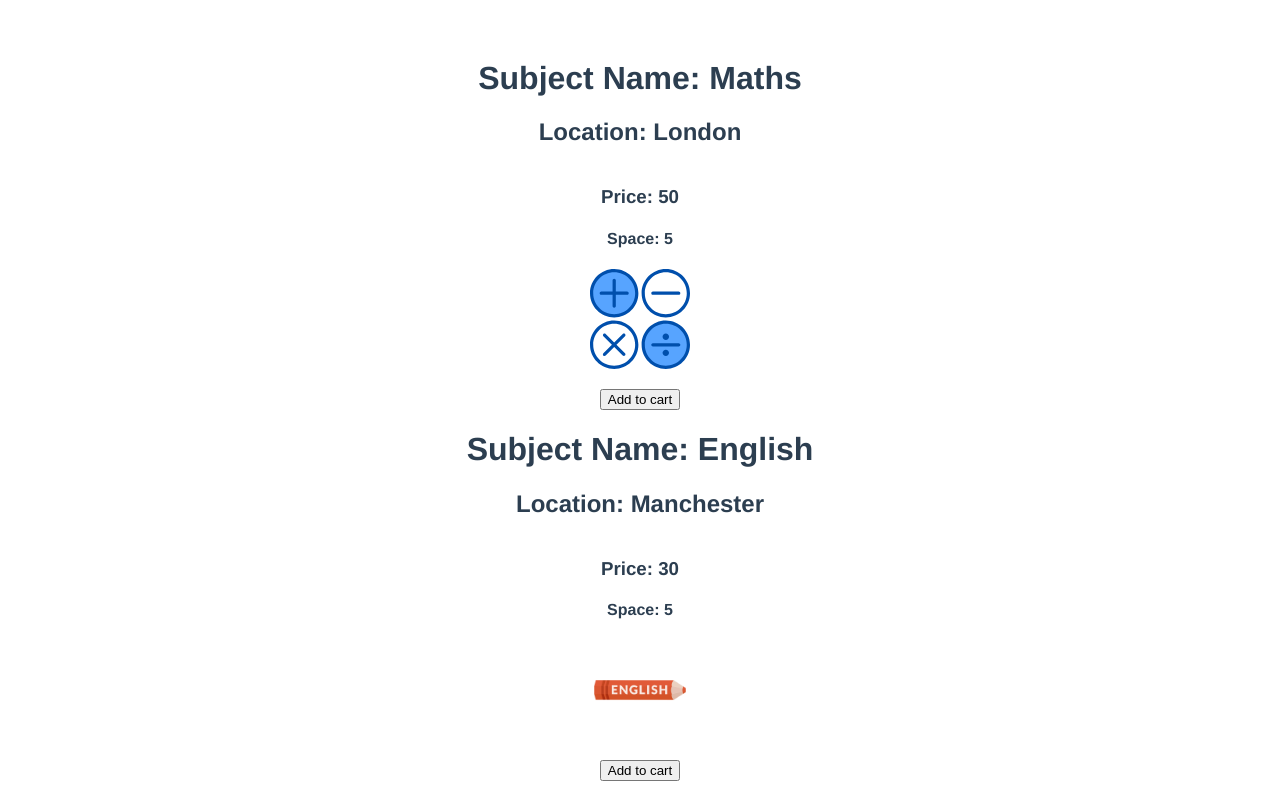
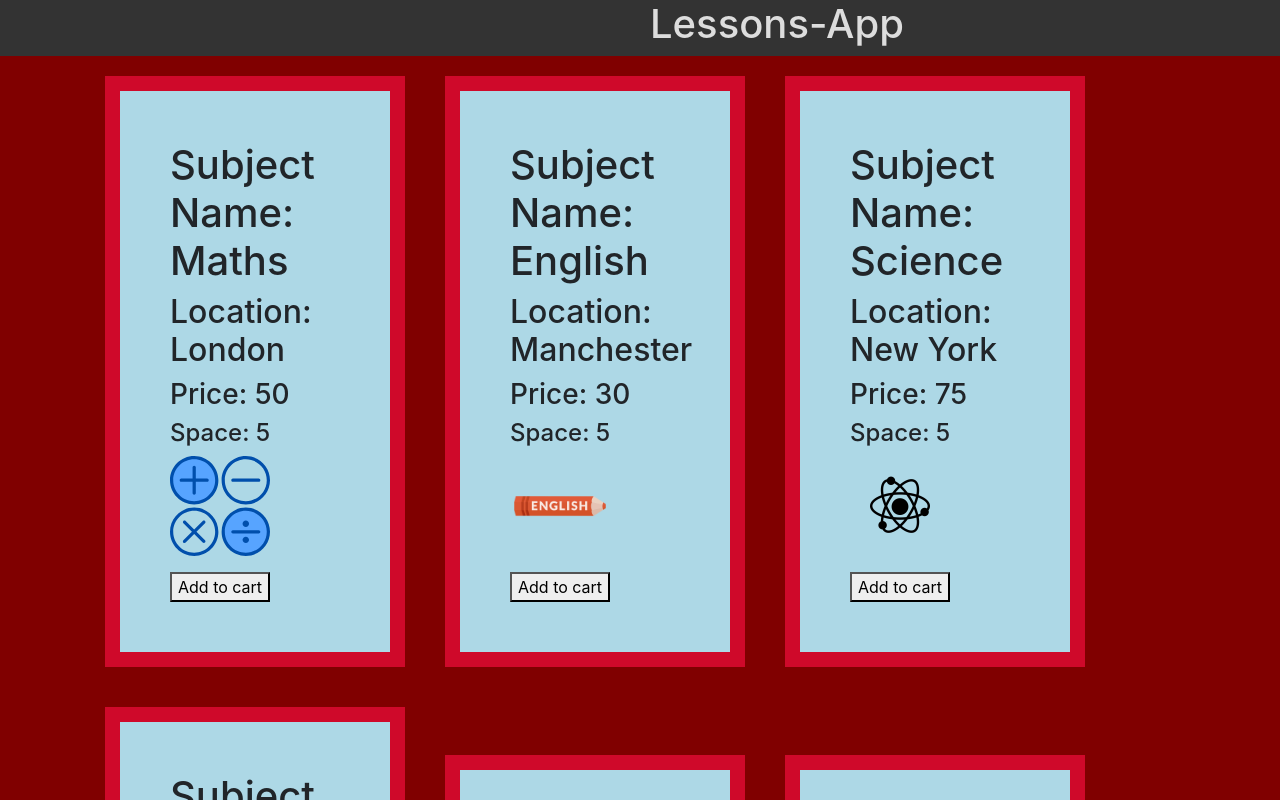
Before and after one commit to HamzaBari2000/testapp, a Vue app: page / in a window 1280 px wide. Shown: the top 800 px of the page. Built offline with nearby package versions, Linux system fonts and the light colour scheme.

Commit message:
commit 1

```diff
--- a/src/App.vue
+++ b/src/App.vue
@@ -1,38 +1,104 @@
+<style>
+  @import './assets/css/styles.css';
+</style>
+
 <template>
+
   <div id="app">
-    <HelloWorld @addLesson='addToCart'/>
+    <header id="navbar">
+      <h1 id="sitetitle" v-text="sitename"></h1>
+      <button v-show="btnCart" id="btnCart" v-on:click='showCart'>
+        <!--Returns the Number of Items Inside the Cart.-->
+        {{cartItemCount}}
+        <span id="btnText" class="fas fa-cart-plus" v-on:click='switchText'> Cart</span>
+      </button>
+    </header>
+    <main>
+      <div id="box" v-if='showLessonsPage'>
+          <LessonList @addLesson='addToCart'/>
+      </div>
+      <!--If the show lessons page == false then it will switch to the cart section and display the cart section on the app -->
+      <div id="cart-page" v-else>
+        <!--Switching to the Cart Page-->
+        <!--Displaying The Checkout (add the component below here)-->
+          <CartAndCheckout :cart="cart" @removeFromCart='removeLesson()'></CartAndCheckout>
+      </div>
+    </main>
   </div>
 </template>
 
 <script>
-import HelloWorld from './components/HelloWorld.vue'
+import LessonList from './components/LessonList.vue'
+import CartAndCheckout from './components/CartAndCheckout.vue'
 
 export default {
   name: 'App',
   components: {
-    HelloWorld
+    LessonList,
+    CartAndCheckout
   },
   data () {
     return {
-      cart: []
+      sitename: 'Lessons-App',
+      cart: [],
+      showLessonsPage: true,
+      btnCart: true,
+      sort: '',
+      checkout: {
+        Name: '',
+        PhoneNo: '',
+      },
+      checkoutMsg: false, //This is the checkout message which is hidden at the moment.
+      orders: [],
     }
+  },
+  mounted() { //This is used when the page first loads up, this will execute everyting in the beggining.
+    this.btnCart = false;   //Button is hidden as no items in the cart have been added.
   },
   methods: {
     addToCart(lesson) {
+      this.btnCart = true;
       this.cart.push(lesson)
       console.log(this.cart)
     },
+    removeLesson(cart) {
+      const index = this.cart.indexOf(cart);    //Finds the index of the Cart Array.
+        if (index !== -1) { //If index of the cart array is not equal value or equal type.
+          this.cart.splice(index, 1);   //Splice is used to remove that index.
+        }
+    },
+    showCart() {
+      //Getting the Cart for displaying.
+      this.showLessonsPage = this.showLessonsPage ? false : true; //Turn the message to false to display the cart.
+    },
+    switchText() {  //This is used to change the button text as you switch beetween the lessons and cart page.
+      let btnText = document.getElementById("btnText");
+        if (btnText.innerHTML === " Cart") {
+            btnText.innerHTML = " Lessons";
+        } else {
+            btnText.innerHTML = " Cart";
+        }
+    },
+    cartCount(lesson) { //Finding a lesson element from the cart which will equal the same lesson.
+      let count = 0;
+      //This for-loop is going to go through everyting inside of the cart.
+      for (let i = 0; i < this.cart.length; i++) {
+        //If an element of the cart is equal/equal type to the input(lesson) then, the count will increase by 1.
+        if (this.cart[i] === lesson) {
+          count++;
+        }
+      }
+      return count; //Returns the count of how many have been identified.
+    },
+    canAddToCart(lesson) {
+      //Comparing how many is already in the cart with the actual lesson space.
+      return lesson.Space > this.cartCount(lesson);
+    },
   },
+  computed: {
+    cartItemCount() {
+      return this.cart.length; //Returns the number of items inside the cart and will update on the increse and decrease.
+    },
+  }
 }
 </script>
-
-<style>
-#app {
-  font-family: Avenir, Helvetica, Arial, sans-serif;
-  -webkit-font-smoothing: antialiased;
-  -moz-osx-font-smoothing: grayscale;
-  text-align: center;
-  color: #2c3e50;
-  margin-top: 60px;
-}
-</style>
--- /dev/null
+++ b/src/assets/css/styles.css
@@ -0,0 +1,75 @@
+/* Styles for the Web/App Design */
+body {
+  background-color: maroon;
+}
+
+#navbar {
+  overflow: hidden;
+  background-color: #333;
+  top: 0;
+  width: 100%;
+}
+
+#navbar a {
+  float: left;
+  display: block;
+  color: #f2f2f2;
+  text-align: center;
+  padding: 14px 16px;
+  text-decoration: none;
+  font-size: 17px;
+}
+
+#navbar a:hover {
+  background: #ddd;
+  color: black;
+}
+
+#sitetitle {
+  padding-left: 650px;
+  color: #ddd;
+}
+
+#box {
+  padding-left: 85px;
+}
+
+#main {
+  background-color: lightblue;
+  width: 300px;
+  border: 15px solid rgb(207, 9, 42);
+  padding: 50px;
+  margin: 20px;
+  display: inline-block;
+}
+
+#sort-section {
+  padding-top: 50px;
+  padding-left: 600px;
+}
+
+#cart-page {
+  padding-left: 85px;
+}
+
+#display-cart {
+  background-color: lightblue;
+  width: 300px;
+  border: 15px solid rgb(207, 9, 42);
+  padding: 50px;
+  margin: 20px;
+  display: inline-block;
+}
+
+#checkout-section {
+  background-color: goldenrod;
+  width: 300px;
+  border: 15px solid rgb(207, 9, 42);
+  padding: 50px;
+  margin: 20px;
+  display: inline-block;
+}
+
+#msg {
+  color: green;
+}
--- /dev/null
+++ b/src/components/CartAndCheckout.vue
@@ -0,0 +1,63 @@
+<style>
+  @import '../assets/css/styles.css';
+</style>
+
+<template>
+    <div>
+        <center>
+            <h1>Cart</h1>
+        </center>
+        <div id="display-cart" v-for='(lesson, index) in cart' :key="index">
+            <!--cart is one elemnt of the displayLessonsCart Array-->
+            <h1>{{lesson.SubjectName}}</h1>
+            <p>Location: {{lesson.Location}}</p>
+            <h3>Price: £{{lesson.Price}}</h3>
+            <h4>Spaces: {{lesson.Space}}</h4>
+            <img v-bind:src="lesson.Image" height="60px" width="60px"><br><br>
+            <!--This button removes the lesson from the cart, cart is know as one lesson inside the cart array-->
+            <button @click="remove(lesson)">Remove</button>
+        </div>
+        <div id="checkout-section">
+            <!--Displaying Cart Props-->
+            <br>
+            <h2>Checkout</h2>
+
+            <p>
+                <strong>Name:</strong>
+                <!-- This input field is for entering the Name. -->
+                <input v-model.trim="name" />
+            </p>
+             <p>
+                <strong>Phone Number:</strong>
+                <!-- This input field is for entering the Phonenumber. -->
+                <input v-model.trim="Phonenumber" />
+            </p>
+
+            <h2>Order Information</h2>
+            <p>First Name: {{name}}</p>
+            <p>Phone Number: {{Phonenumber}}</p>
+            <!--If the users inputted name and phoneNo is both true it will display the checkout button else it won't-->
+            <!--Once it's true then, the user can purchase-->
+            <button>Checkout</button>
+        </div>
+    </div>
+
+</template>
+
+<script>
+export default {
+    name: "CartAndCheckout",
+    props: ['cart'],
+    data() {
+        return {
+            name: "",
+            Phonenumber: "",
+        };
+    },
+    methods: {
+        remove(lesson) {
+            this.$emit("removeFromCart", lesson);
+        }
+    },
+};
+</script>
--- a/src/components/HelloWorld.vue
+++ b/src/components/LessonList.vue
@@ -1,6 +1,10 @@
+<style>
+  @import '../assets/css/styles.css';
+</style>
+
 <template>
   <main>
-    <div v-for="lesson in lessons" :key="lesson.SubjectName">
+    <div id="main" v-for="lesson in lessons" :key="lesson.SubjectName">
       <h1>Subject Name: {{lesson.SubjectName}}</h1>
       <h2>Location: {{lesson.Location}}</h2>
       <h3>Price: {{lesson.Price}}</h3>
@@ -15,11 +19,11 @@
 
 <script>
 export default {
-  name: "HelloWorld",
+  name: "LessonList",
   props: {
   },
   data() {
-    return{
+    return {
       lessons: [
         {
           SubjectName: "Maths",
@@ -98,24 +102,7 @@ export default {
     addLesson(lesson) {
         this.$emit('addLesson', lesson);
     },
+
   },
 };
 </script>
-
-<!-- Add "scoped" attribute to limit CSS to this component only -->
-<style scoped>
-h3 {
-  margin: 40px 0 0;
-}
-ul {
-  list-style-type: none;
-  padding: 0;
-}
-li {
-  display: inline-block;
-  margin: 0 10px;
-}
-a {
-  color: #42b983;
-}
-</style>
--- a/src/main.js
+++ b/src/main.js
@@ -1,4 +1,5 @@
 import Vue from 'vue'
+import './plugins/bootstrap-vue'
 import App from './App.vue'
 
 Vue.config.productionTip = false
```
Also changed, not shown: package.json (+7 -0 lines), src/plugins/bootstrap-vue.js (added, +7 -0 lines), 1 other file (tests, documents, lock files or other folders).
